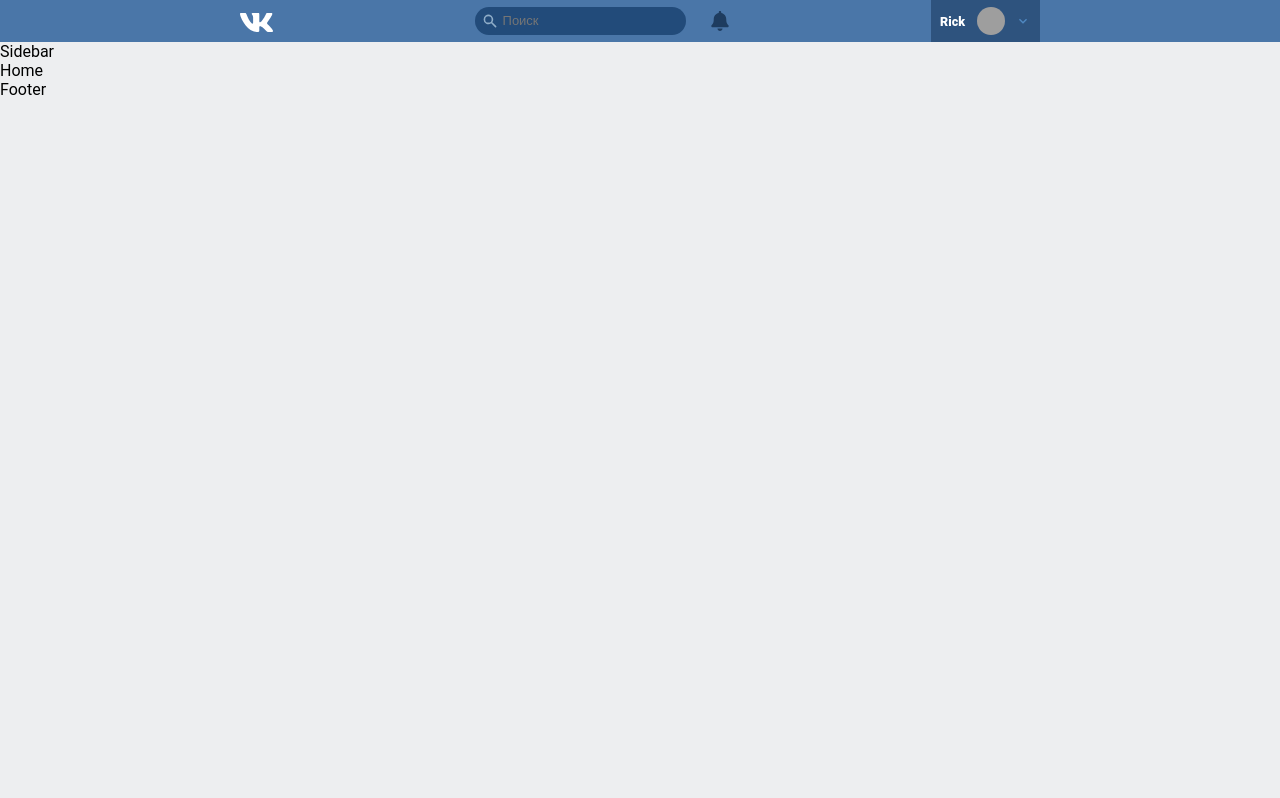
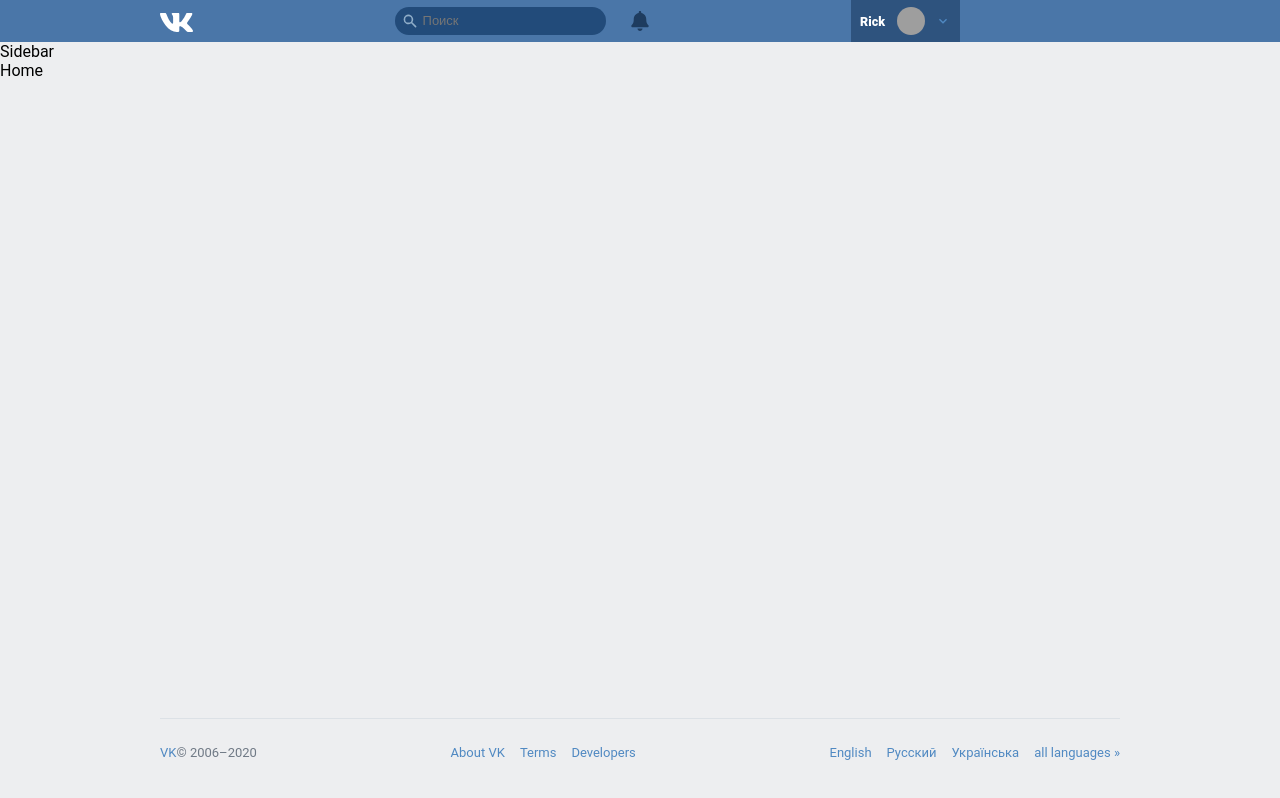
Before and after one commit to Baysangur9/Social-App-Front, a React (Create React App) app: page / in a window 1280 px wide. Built offline with nearby package versions, Linux system fonts and the light colour scheme; grey boxes are pictures that could not be loaded.

Commit message:
add footer

```diff
--- a/src/components/Layout/Footer/Footer.jsx
+++ b/src/components/Layout/Footer/Footer.jsx
@@ -1,5 +1,40 @@
 import styles from "./Footer.module.css";
 
 export default function Footer() {
-  return <div className={styles}>Footer</div>;
+  return (
+    <footer>
+      <div className="container">
+        <div className={styles.wrapper}>
+          <p className={styles.copyright}>
+            <span>VK</span>© 2006–2020
+          </p>
+          <ul className={styles.links}>
+            <li>
+              <a href="/">About VK</a>
+            </li>
+            <li>
+              <a href="/">Terms</a>
+            </li>
+            <li>
+              <a href="/">Developers</a>
+            </li>
+          </ul>
+          <ul className={styles.links}>
+            <li>
+              <a href="/">English</a>
+            </li>
+            <li>
+              <a href="/">Русский</a>
+            </li>
+            <li>
+              <a href="/">Українська</a>
+            </li>
+            <li>
+              <a href="/">all languages »</a>
+            </li>
+          </ul>
+        </div>
+      </div>
+    </footer>
+  );
 }
--- a/src/components/Layout/Footer/Footer.module.css
+++ b/src/components/Layout/Footer/Footer.module.css
@@ -0,0 +1,31 @@
+footer {
+  font-size: 13px;
+}
+
+.wrapper {
+  display: flex;
+  padding: 26px 0 40px;
+  justify-content: space-between;
+  align-items: center;
+  flex-wrap: wrap;
+  gap: 35px;
+  border-top: 1px solid #DCE1E6;
+}
+
+.copyright{
+  color: #6F7985;
+}
+
+.copyright span {
+  color: var(--link-color);
+}
+
+.links {
+  color: var(--link-color);
+  display: flex;
+  gap: 15px;
+}
+
+.links a:hover{
+  text-decoration: underline;
+}
--- a/src/index.css
+++ b/src/index.css
@@ -18,6 +18,11 @@
 * {
   box-sizing: border-box;
   padding: 0;
+  margin: 0;
+}
+
+html, body {
+  height: 100%;
   margin: 0;
 }
 
@@ -49,8 +54,18 @@
   border: none;
 }
 
+#root{
+  min-height: 100%;
+  display: flex;
+  flex-direction: column;
+}
+main {
+  flex:1;
+}
+
 .container {
   max-width: 1000px;
   padding: 0 20px;
   margin: 0 auto;
+  width: 100%;
 }
```
